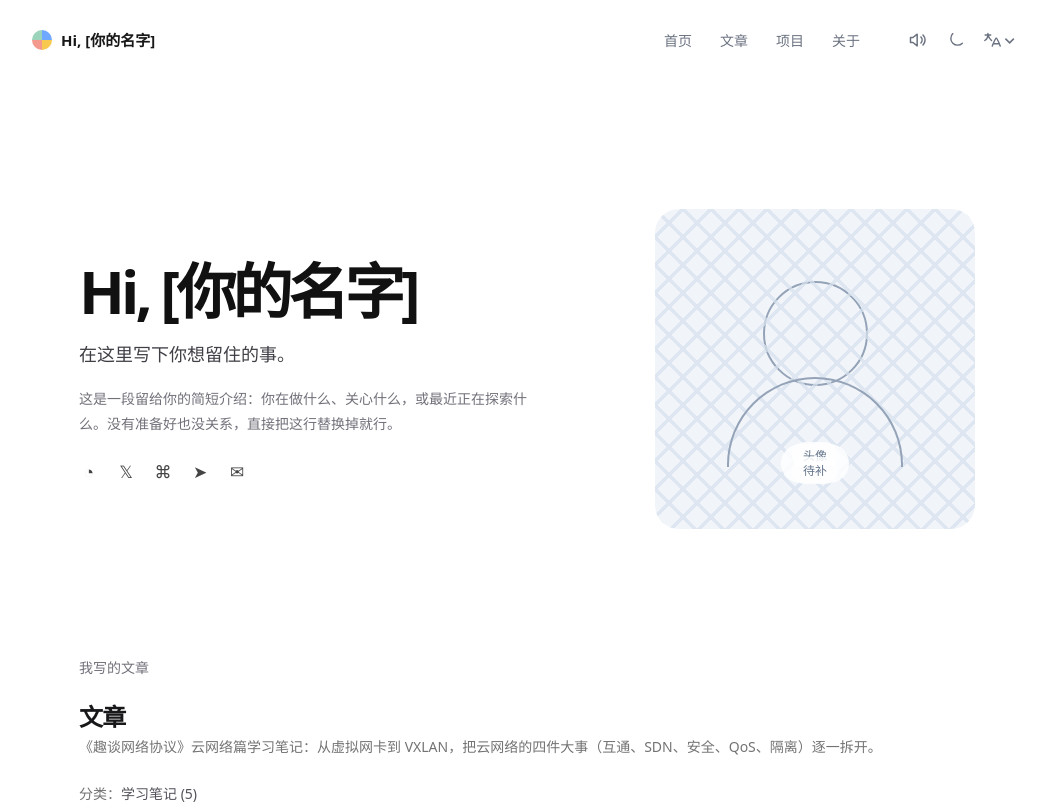
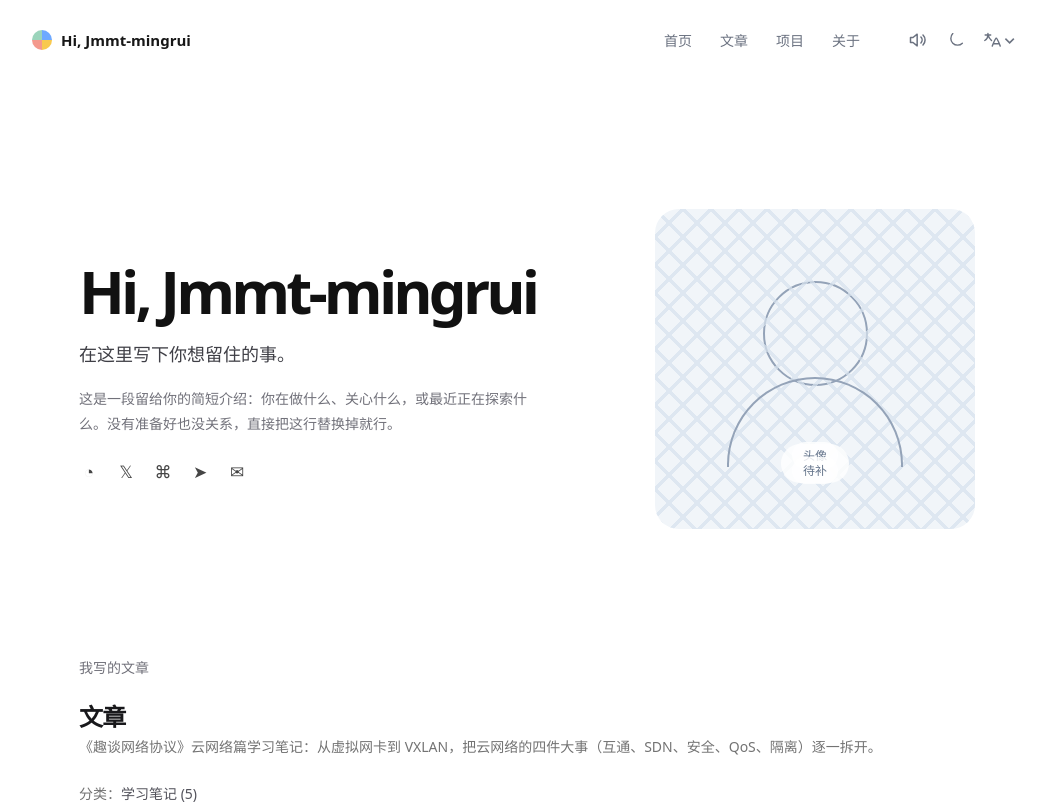
Before and after one commit to Jmmt-mingrui/Jmmt-mingrui.github.io, a Next.js app: page / in a window 1280 px wide. Shown: the top 804 px of the page, without its empty margins (113-1159 px from the left). Built offline with nearby package versions, Linux system fonts and the light colour scheme.

Commit message:
feat: use GitHub identity Jmmt-mingrui in header, hero and footer

```diff
--- a/app/components/site-shell.tsx
+++ b/app/components/site-shell.tsx
@@ -7,7 +7,7 @@ import { PreferencesProvider, useSitePreferences } from "./site-preferences";
 
 const copy = {
   zh: {
-    name: "Hi, [你的名字]",
+    name: "Hi, Jmmt-mingrui",
     home: "首页",
     articles: "文章",
     projects: "项目",
@@ -21,7 +21,7 @@ const copy = {
     copyright: "内容与版权声明待补",
   },
   en: {
-    name: "Hi, [your name]",
+    name: "Hi, Jmmt-mingrui",
     home: "Home",
     articles: "Articles",
     projects: "Projects",
@@ -100,7 +100,7 @@ function SiteChrome({ children }: { children: ReactNode }) {
       <footer className="site-footer">
         <div className="footer-name"><span className="wordmark-dot" aria-hidden="true" /> {t.name}</div>
         <p>{t.running}</p>
-        <p>© {new Date().getFullYear()} {language === "zh" ? "[你的名字]" : "[your name]"} · {t.copyright}</p>
+        <p>© {new Date().getFullYear()} Jmmt-mingrui · {t.copyright}</p>
         <Link href="/archive" onClick={playTap}>Sitemap</Link>
       </footer>
     </div>
--- a/app/page.tsx
+++ b/app/page.tsx
@@ -106,7 +106,7 @@ function HomeContent() {
     <>
       <section className="reference-hero">
         <div className="reference-hero-copy">
-          <h1>Hi, [{language === "zh" ? "你的名字" : "your name"}]</h1>
+          <h1>Hi, Jmmt-mingrui</h1>
           <p className="reference-tagline">{t.tagline}</p>
           <p className="reference-bio">{t.bio}</p>
           <div className="social-row" aria-label={language === "zh" ? "社交链接占位" : "Social link placeholders"}>
```
